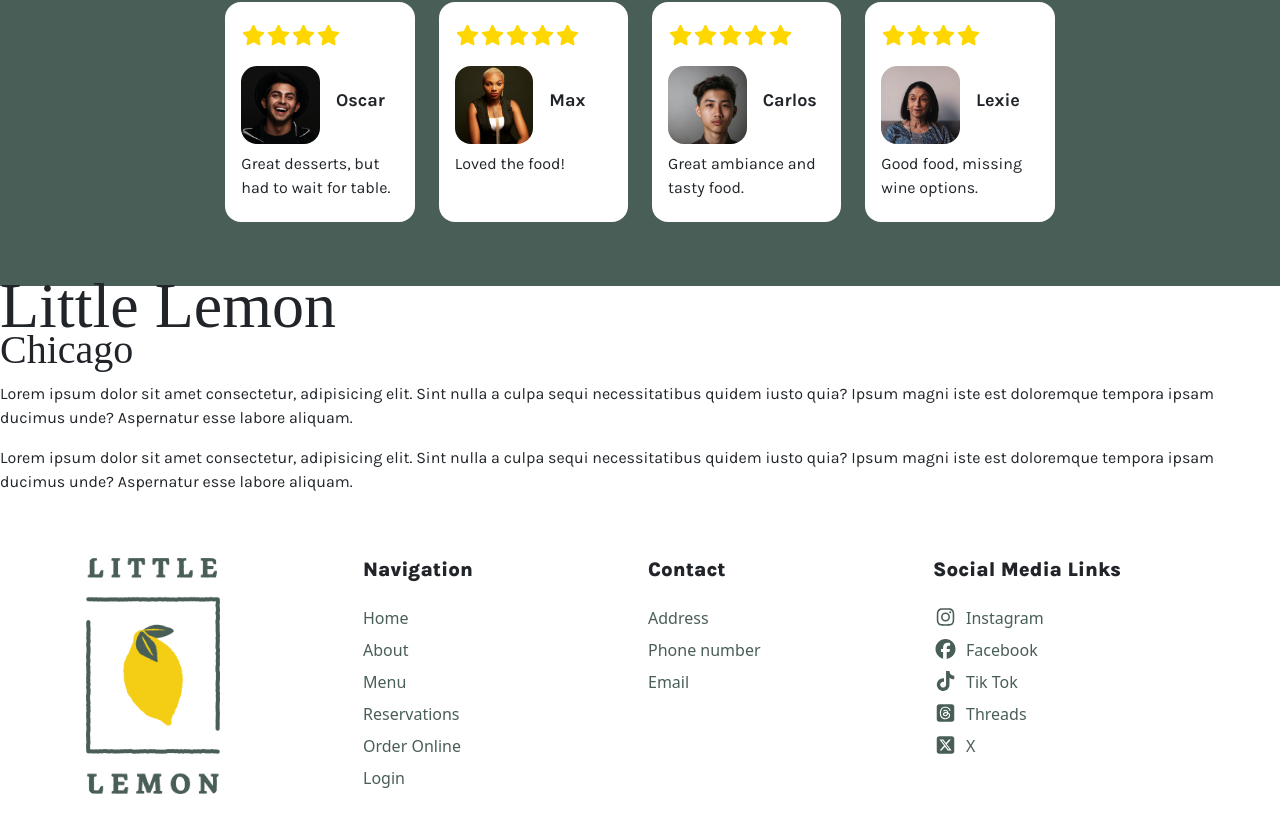
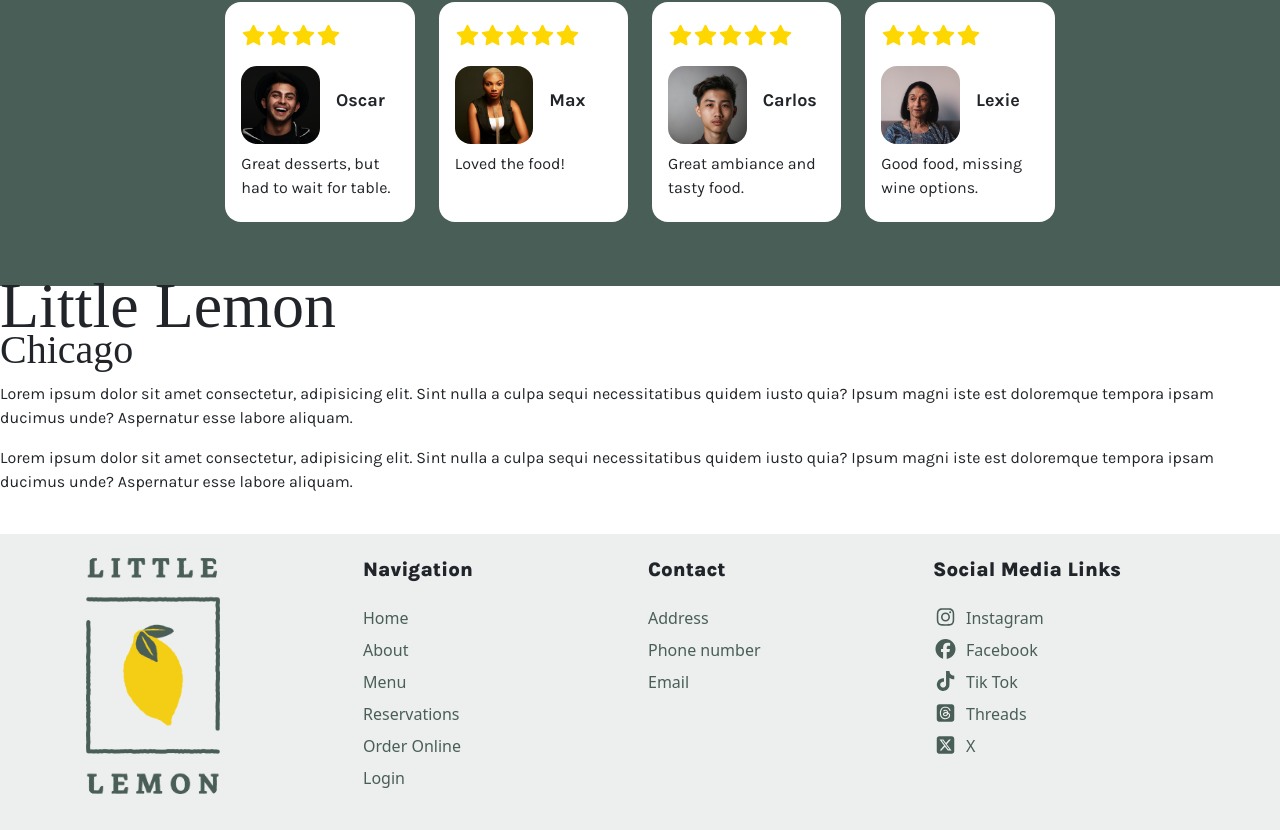
Before and after one commit to camilahurtadoc/little_lemon_app, a React (Vite) app: page / in a window 1280 px wide. Shown: the part 1378-2208 px from the top of the page. Built offline with nearby package versions, Linux system fonts and the light colour scheme; a web font is replaced by a local one.

Commit message:
footer background color

```diff
--- a/src/components/Footer/Footer.css
+++ b/src/components/Footer/Footer.css
@@ -1,7 +1,10 @@
+footer {
+    background-color: #EDEFEE;
+}
+
 #footer-img {
     max-width: 150px;
 }
-
 
 .footer-list ul{
     list-style-type: none;
```
